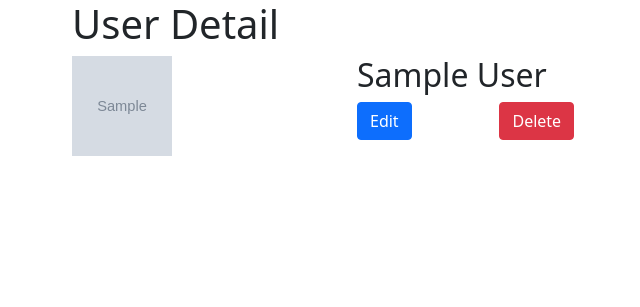
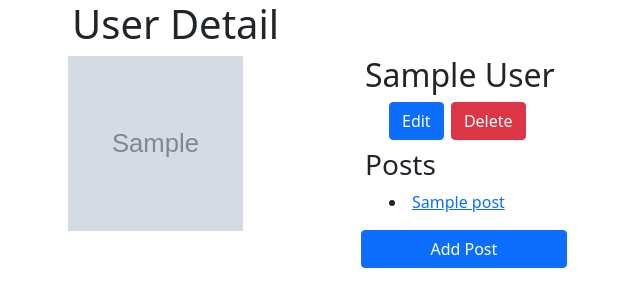
Before and after one commit to booshja/springboard-exercises-pt1, a Flask app: page /users/1 in a window 1280 px wide. Shown: the top 307 px of the page, without its empty margins (10-650 px from the left). Run offline with Flask 2, Linux system fonts and the light colour scheme; tables that the repository leaves empty hold one stand-in row (values such as "Sample post"); grey boxes marked "Sample" are stand-in pictures.

Commit message:
finished main part of flask-blogly exercise, testing still to finish

```diff
--- a/SQL/flask-blogly/app.py
+++ b/SQL/flask-blogly/app.py
@@ -2,7 +2,7 @@
 
 from flask import Flask, request, render_template, redirect, flash, session
 from flask_debugtoolbar import DebugToolbarExtension
-from models import db, connect_db, User
+from models import db, connect_db, User, Post
 
 
 app = Flask(__name__)
@@ -26,6 +26,8 @@ def home_page():
     return redirect('/users')
 
 
+########################################################
+# ----------USERS ROUTES---------- #
 @app.route('/users')
 def users_list_page():
     """
@@ -68,10 +70,12 @@ def show_user_details(user_id):
     """
     GET ROUTE:
     -Show info about given user
+    -Show any posts the user has created in a list
     """
     user = User.query.get_or_404(user_id)
+    posts = Post.query.all()
 
-    return render_template('user-detail.html', user=user)
+    return render_template('user-detail.html', user=user, posts=posts or None)
 
 
 @app.route('/users/<int:user_id>/edit')
@@ -118,3 +122,93 @@ def delete_user(user_id):
     db.session.commit()
 
     return redirect('/users')
+
+
+@app.route('/users/<int:user_id>/posts/new')
+def create_post(user_id):
+    """
+    GET ROUTE:
+    -Show form to add a post for that user
+    """
+    user = User.query.get_or_404(user_id)
+
+    return render_template('new-post.html', user=user)
+
+
+@app.route('/users/<int:user_id>/posts/new', methods=["POST"])
+def add_post(user_id):
+    """
+    POST ROUTE:
+    -Handle add form
+    -Add post
+    -Redirect to the user detail page
+    """
+    user = User.query.get_or_404(user_id)
+    title = request.form['title']
+    content = request.form['content']
+
+    new_post = Post(title=title, content=content, user_id=user.id)
+
+    db.session.add(new_post)
+    db.session.commit()
+
+    posts = Post.query.all()
+
+    return redirect(f'/users/{user.id}')
+
+#######################################################
+# ----------POSTS ROUTES---------- #
+
+
+@app.route('/posts/<int:post_id>')
+def show_post(post_id):
+    """
+    GET ROUTE:
+    -Show a post
+    -Show buttons to edit and delete the post
+    """
+    post = Post.query.get_or_404(post_id)
+    user = User.query.get_or_404(post.user_id)
+    return render_template('post-detail.html', post=post, user=user)
+
+
+@app.route('/posts/<int:post_id>/edit')
+def edit_post(post_id):
+    """
+    GET ROUTE:
+    -Show form to edit a post
+    -Show button to cancel (redirects to user detail page)
+    """
+    post = Post.query.get_or_404(post_id)
+    return render_template('edit-post.html', post=post)
+
+
+@app.route('/posts/<int:post_id>/edit', methods=["POST"])
+def post_edited(post_id):
+    """
+    POST ROUTE:
+    -Handle Editing of a post
+    -Redirect back to the post view
+    """
+    post = Post.query.get_or_404(post_id)
+    post.title = request.form['title']
+    post.content = request.form['content']
+
+    db.session.add(post)
+    db.session.commit()
+
+    return redirect(f'/posts/{post.id}')
+
+
+@app.route('/posts/<int:post_id>/delete', methods=["POST"])
+def delete_post(post_id):
+    """
+    POST ROUTE:
+    -Delete post
+    """
+    post = Post.query.get_or_404(post_id)
+    user_id = post.user_id
+    db.session.delete(post)
+    db.session.commit()
+
+    return redirect(f'/users/{user_id}')
--- a/SQL/flask-blogly/models.py
+++ b/SQL/flask-blogly/models.py
@@ -1,6 +1,7 @@
 """Models for Blogly."""
 
 from flask_sqlalchemy import SQLAlchemy
+import datetime
 
 db = SQLAlchemy()
 DEFAULT_IMG_URL = 'https://comotion.uw.edu/wp-content/uploads/2019/05/generic-profile.png'
@@ -16,7 +17,7 @@ class User(db.Model):
 
     __tablename__ = 'users'
 
-    id = db.Column(db.Integer, primary_key=True)
+    id = db.Column(db.Integer, primary_key=True, autoincrement=True)
     first_name = db.Column(db.Text, nullable=False)
     last_name = db.Column(db.Text, nullable=False)
     image_url = db.Column(
@@ -38,6 +39,24 @@ class User(db.Model):
         return f'{self.first_name} {self.last_name}'
 
     def __repr__(self):
-        """Shows a human-redable representation of the User instance"""
+        """Shows a human-readable representation of the User instance"""
         p = self
         return f"<User id={p.id} first_name={p.first_name} last_name={p.last_name} image_url={p.image_url}>"
+
+
+class Post(db.Model):
+    """Posts by users model"""
+
+    __tablename__ = 'posts'
+
+    id = db.Column(db.Integer, primary_key=True, autoincrement=True)
+    title = db.Column(db.Text, nullable=False)
+    content = db.Column(db.Text, nullable=False)
+    created_at = db.Column(db.DateTime, nullable=False,
+                           default=datetime.datetime.now)
+    user_id = db.Column(db.Integer, db.ForeignKey('users.id'), nullable=False)
+
+    def __repr__(self):
+        """Shows a human-readable representation of the Post instance"""
+        p = self
+        return f"<Post id={p.id} title={p.title} created_at={p.created_at} user_id={p.user_id}"
--- a/SQL/flask-blogly/templates/new-user.html
+++ b/SQL/flask-blogly/templates/new-user.html
@@ -1,6 +1,6 @@
 {% extends 'base.html' %} {% block title %}Create A New User{% endblock %} {%
 block page_name %} Create a user {% endblock %} {% block content %}
-<form action="/users/new" method="POST" class="border">
+<form action="/users/new" method="POST">
   <div class="mb-3">
     <label for="first_name">First Name: </label>
     <input
--- a/SQL/flask-blogly/templates/user-detail.html
+++ b/SQL/flask-blogly/templates/user-detail.html
@@ -1,30 +1,50 @@
 {% extends 'base.html' %} {% block title %}User Detail{% endblock %} {% block
 page_name %} User Detail {% endblock %} {% block content %}
-<div class="row justify-content-start">
-  <div class="container col-3">
+
+  <div class="row">
+    <div class="px-2 col-3">
       <img
         src="{{user.image_url}}"
         alt="Profile Picture"
-      width="100"
-      height="100"
+        width="175"
+        height="175"
       />
     </div>
-  <div class="container col">
+    <div class="container col mx-2">
       <div class="row">
         <h2 class="fs-2">{{user.full_name}}</h2>
       </div>
-    <div class="row justify-content-start">
-      <div class="col-2">
-        <a href="/users/{{user.id}}/edit" class="btn btn-primary" role="button"
-          >Edit</a
+      <div class="row container">
+        <form class="row">
+          <div class="col-1">
+            <button formaction="/users/{{user.id}}/edit" class="btn btn-primary" formmethod="GET"
+              >Edit</button
             >
           </div>
-      <div class="col-3">
-        <a href="/users/{{user.id}}/delete" class="btn btn-danger" role="button"
-          >Delete</a
+          <div class="col">
+            <button formaction="/users/{{user.id}}/delete" class="btn btn-danger" formmethod="POST"
+              >Delete</button
             >
+          </div>
+        </form>
+      </div>
+      <div class="row pt-2">
+        <h3 class="fs-3">Posts</h3>
+      </div>
+      <div class="row pb-3 px-4">
+        {% if posts %}
+        <ul">
+          {% for post in posts %}
+          <li><a href="/posts/{{post.id}}">{{post.title}}</a></li>
+          {% endfor %} {% else %}
+          <li>No Posts to display!</li>
+          {% endif %}
+        </ul>
+      </div>
+      <div class="row px-2">
+        <a href="/users/{{user.id}}/posts/new" class="btn btn-primary col-3" role="button">Add Post</a>
       </div>
     </div>
   </div>
-</div>
+
 {% endblock %}
```
Also changed, not shown: SQL/flask-blogly/templates/edit-post.html (added, +36 -0 lines), SQL/flask-blogly/templates/new-post.html (added, +35 -0 lines), SQL/flask-blogly/templates/post-detail.html (added, +28 -0 lines). Lines whose indentation alone changed are shown as unchanged.
